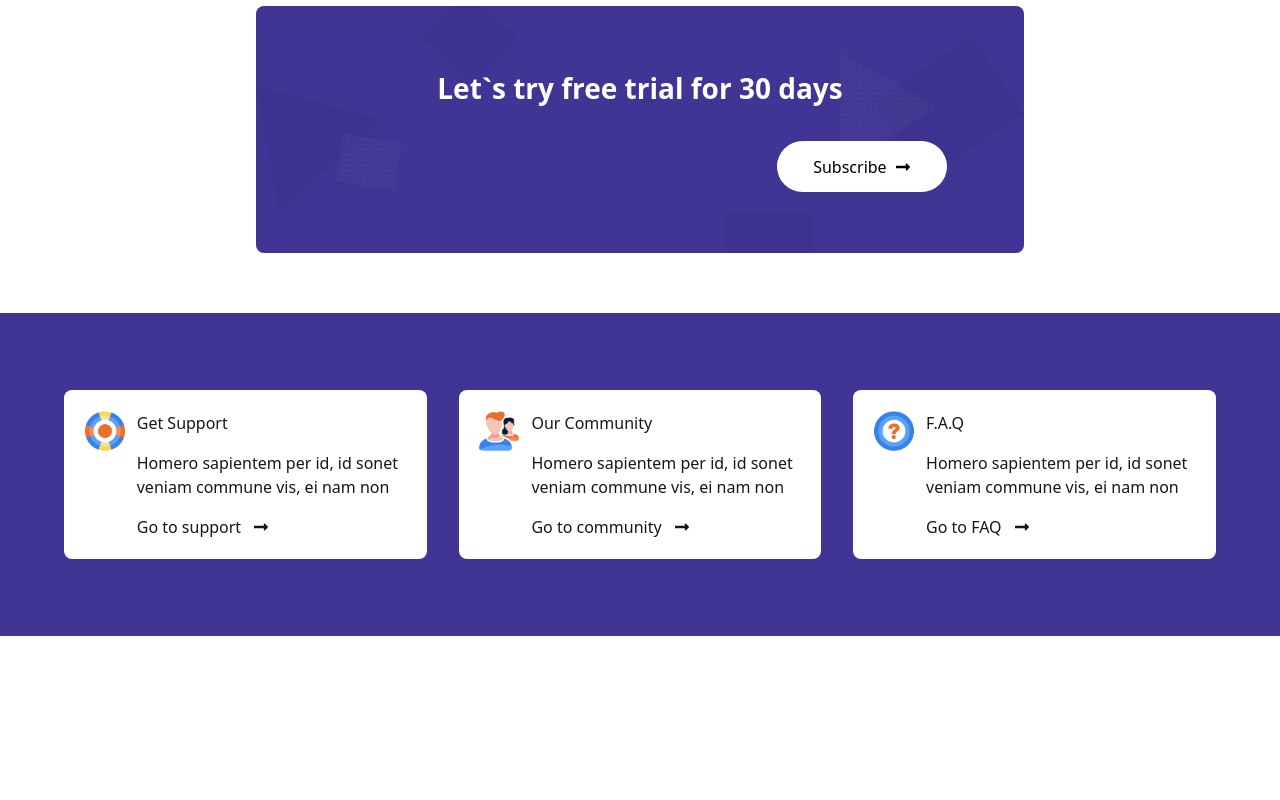
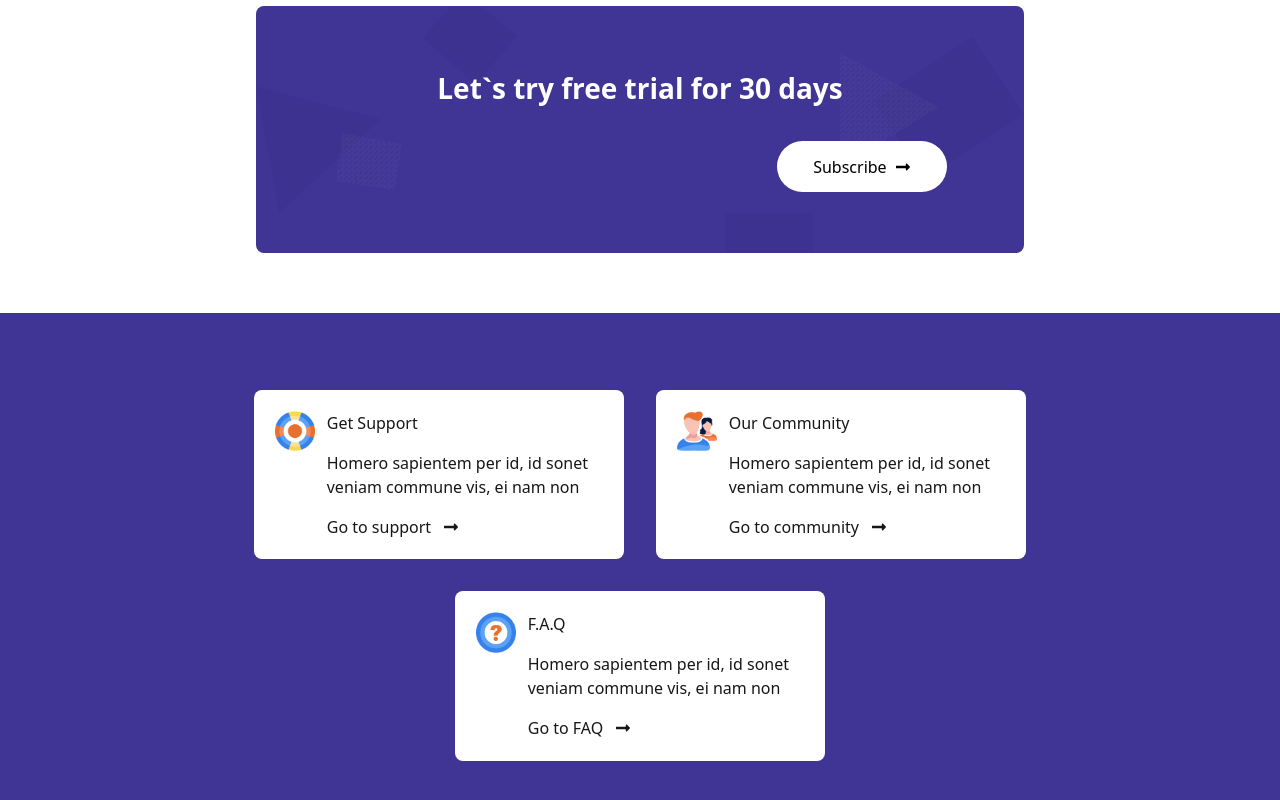
Before and after one commit to ahmedelkousha/MarketingAgency, a Next.js app: page / in a window 1280 px wide. Shown: the part 2921-3721 px from the top of the page. Before the commit the page ends 3557 px from the top, so only its background shows below. Built offline with nearby package versions, Linux system fonts and the light colour scheme.

Commit message:
more responsive

```diff
--- a/app/components/helpSection.jsx
+++ b/app/components/helpSection.jsx
@@ -8,7 +8,7 @@ const HELP_SECTION_CARD = [
 
 export default function HelpSection() {
     return (
-        <div className="bg-[#403595] md:w-screen max-h-fit py-[6%] md:h-[410px] flex flex-col md:flex-row justify-center items-center gap-8 px-[5%]">
+        <div className="bg-[#403595] md:w-full max-h-fit py-[6%] md:h-fit flex flex-col md:flex-row justify-center items-center gap-8 px-[5%] flex-wrap">
 
             {HELP_SECTION_CARD.map((section, index) => (
                 <HelpSectionCard key={index} iconSrc={section.iconSrc} cardHead={section.cardHead} cardPar={section.cardPar} btnPar={section.btnPar} iconAlt={section.iconAlt} />
--- a/app/layout.js
+++ b/app/layout.js
@@ -20,7 +20,7 @@ export const metadata = {
 export default function RootLayout({ children }) {
   return (
     <html lang="en">
-      <body className="antialiased font-sans cursor-default"
+      <body className="antialiased font-sans cursor-default m-0"
         /*className={`${geistSans.variable} ${geistMono.variable} antialiased`}*/
       >
         {children}
```
